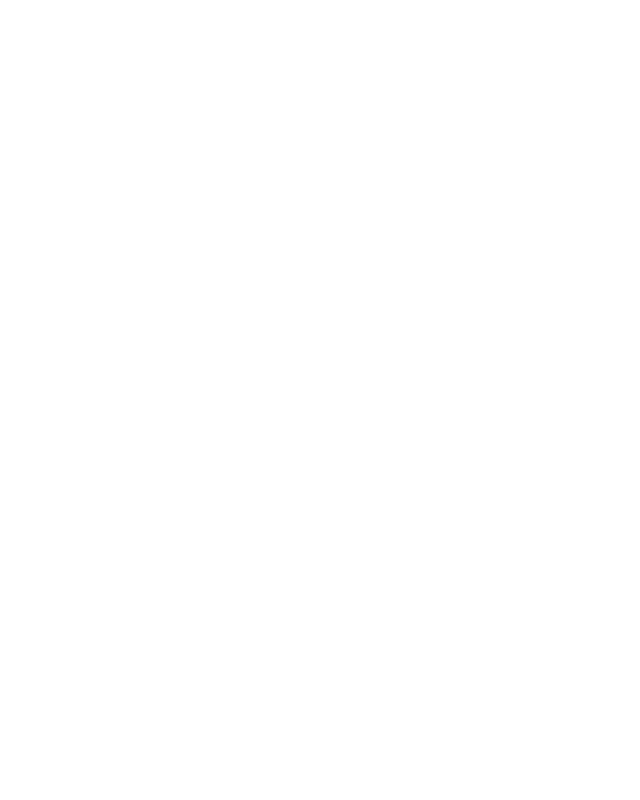
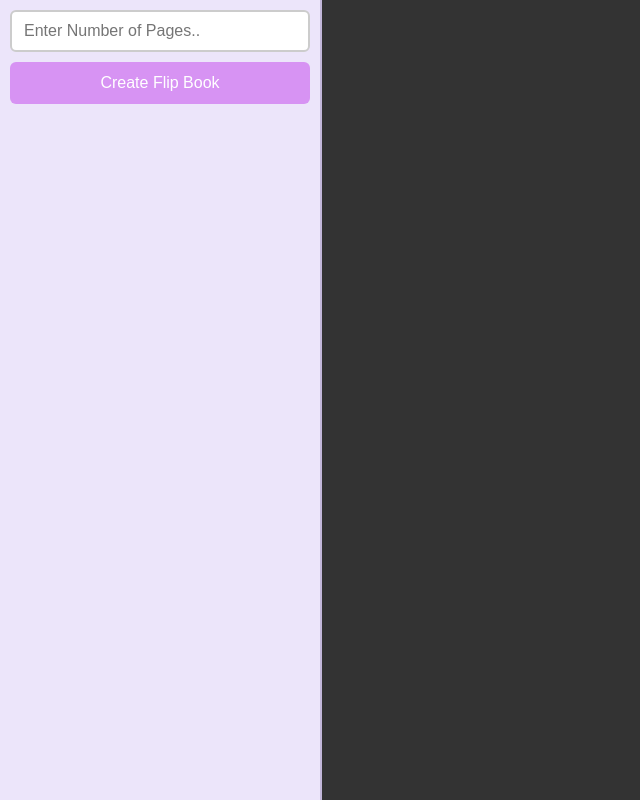
Before and after one commit to fistotech04-svg/Flip_Book_Customize, a React (Vite) app: page /#/Flip_Book_Customize in a window 1280 px wide. Before the commit this address led to /. Shown: the whole page, without its empty margins (0-640 px from the left). Built offline with nearby package versions, Linux system fonts and the light colour scheme.

Commit message:
router changed

```diff
--- a/src/App.jsx
+++ b/src/App.jsx
@@ -1,7 +1,7 @@
 import My_Book from './Components/my_book'
 import Flipbook from './Components/Flipbook'
 import FlipbookSplit from './Components/Flipbook_split'
-import {Route, BrowserRouter as Router, Routes } from 'react-router-dom'
+import {Route, HashRouter as Router, Routes } from 'react-router-dom'
 import UploadPage from './Components/UploadPage'
 import FlipbookPreview from './Components/FlipbookPreview'
 
@@ -10,9 +10,8 @@
     <>
     <Router>
       <Routes>
-        <Route path='/Flip_Book_Customize' element={<UploadPage/>}>
-          <Route path='flipbook' element={<FlipbookPreview/>}/>
-        </Route>
+        <Route path='/Flip_Book_Customize' element={<UploadPage/>}/>
+        <Route path='flipbook' element={<FlipbookPreview/>}/>
       </Routes>
     </Router>
     {/* <FlipbookSplit/> */}
--- a/src/Components/UploadPage.jsx
+++ b/src/Components/UploadPage.jsx
@@ -707,7 +707,7 @@
     };
 
     sessionStorage.setItem("flipbookData", JSON.stringify(data));
-    window.open("/Flip_Book_Customize/flipbook", "_blank");
+    window.open("/flipbook", "_blank");
   };
 
   // Inside your UploadPageWithLiveFlipbookAndToc component, add on top with other useState:
```
